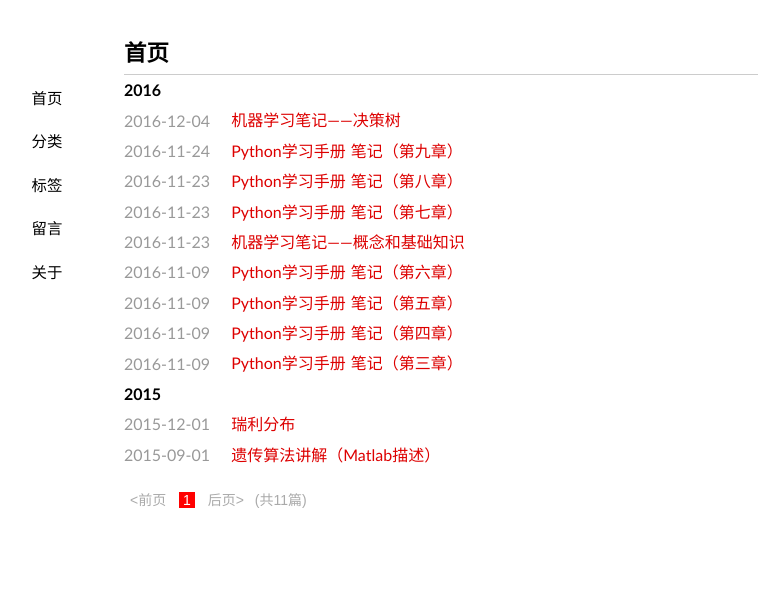
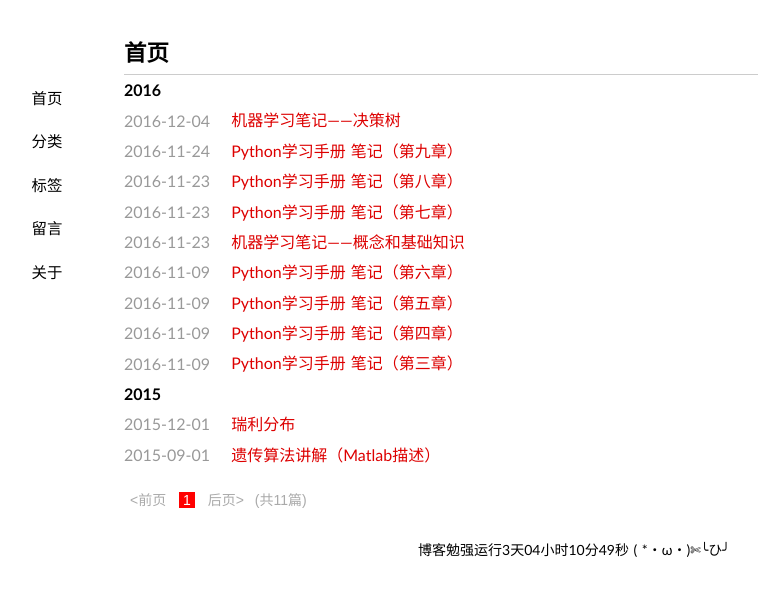
Before and after one commit to lihuiyan123/chaideblog.github.io, a Jekyll site: the page built from index.html, in a window 1280 px wide. Shown: the top 596 px of the page, without its empty margins (66-824 px from the left). Built offline with Jekyll 4.4.1, drawn with Linux system fonts in a browser that asks for light colours; some web fonts are replaced; the list of posts is cut into pages by our own code.

Commit message:
2016/12/4 20:10

```diff
--- a/_layouts/home.html
+++ b/_layouts/home.html
@@ -1,5 +1,5 @@
 <!DOCTYPE html>
-<html xmlns="http://www.w3.org/1999/xhtml" xml:lang="zh-CN" lang="zh-CN" >
+<html xmlns="http://www.w3.org/1999/xhtml" xml:lang="zh-CN" lang="zh-CN">
 	<head>
 		<meta http-equiv="content-type" content="text/html; charset=utf-8" />
 		<meta name="author" content="{{ site.author }}" />
@@ -7,12 +7,12 @@
 			{% if page.path == 'index.html' %}
 				{{ site.name }}
 			{% else %}
-				{% unless page.id %}{{ site.name }} - {% endunless %}
+				{% unless page.id %}{{ site.name }} {% endunless %}
 				{{ page.title }}
 			{% endif %}
 		</title>
 
-		<link rel="shortcut icon" href="/favicon.ico" />
+		<link rel="shortcut icon" href="/image/favicon.ico" />
 		<link href="/feed/" rel="alternate" title="{{ site.author }}" type="application/atom+xml" />
 		<link rel="stylesheet" href="/media/css/style.css" />
 		<link rel="stylesheet" href="/media/css/highlight.css" />
@@ -22,9 +22,12 @@
 
 	<body>
 		<div id="container">
-			<div id="home">
+		<div id="main" role="main">
+
 		<header>
-					<h1>{{ page.title }}</h1>
+			<h1>
+				{{ page.title }}
+			</h1>
 		</header>
 
 		<nav>
@@ -32,8 +35,44 @@
 			<span><a title="文章分类" class="" href="/categories/">分类</a></span>
 			<span><a title="标签索引" class="" href="/tags/">标签</a></span>
 			<span><a title="留言交流" class="" href="/guestbook/">留言</a></span>
+			<span><a title="关于站长" class="" href="/about/">关于</a></span>
         </nav>
+
+        <article class="content">
+			{{ content }}
+        </article>
 		</div>
 		</div>
+
+		<footer id="displayTime">
+			  <span id="timeDate">载入天数...</span><span id="times">载入时分秒...</span>
+			  <script language="javascript">
+			  var now = new Date();
+			  function createtime(){
+				  var grt= new Date("12/1/2016 8:00:00");//此处修改你的建站时间或者网站上线时间
+				  now.setTime(now.getTime()+250);
+				  days = (now - grt ) / 1000 / 60 / 60 / 24;
+				  dnum = Math.floor(days);
+				  hours = (now - grt ) / 1000 / 60 / 60 - (24 * dnum);
+				  hnum = Math.floor(hours);
+				  if(String(hnum).length ==1 ){
+					  hnum = "0" + hnum;
+				  }
+				  minutes = (now - grt ) / 1000 /60 - (24 * 60 * dnum) - (60 * hnum);
+				  mnum = Math.floor(minutes);
+				  if(String(mnum).length ==1 ){
+					  mnum = "0" + mnum;
+				  }
+				  seconds = (now - grt ) / 1000 - (24 * 60 * 60 * dnum) - (60 * 60 * hnum) - (60 * mnum);
+				  snum = Math.round(seconds);
+				  if(String(snum).length ==1 ){
+					  snum = "0" + snum;
+				}
+				document.getElementById("timeDate").innerHTML = "博客勉强运行"+dnum+"天";
+				document.getElementById("times").innerHTML = hnum + "小时" + mnum + "分" + snum + "秒 ( *・ω・)✄╰ひ╯";
+			}
+			setInterval("createtime()",250);
+			</script>
+		</footer>
 	</body>
 </html>
--- a/index.html
+++ b/index.html
@@ -1,6 +1,6 @@
 ---
 title: 首页
-layout: default
+layout: home
 ---
 <html>
 	<ul class="orderUl">
--- a/media/css/style.css
+++ b/media/css/style.css
@@ -62,7 +62,8 @@
 footer{
 text-align:center;
 display:block;
-border-top: 1px dashed #CCC;
+
+/* border-top: 1px dashed #CCC; */
 }
 
 footer small {
```
Also changed, not shown: about/index.md (+2 -0 lines), 7 other files. Lines whose indentation alone changed are shown as unchanged.
